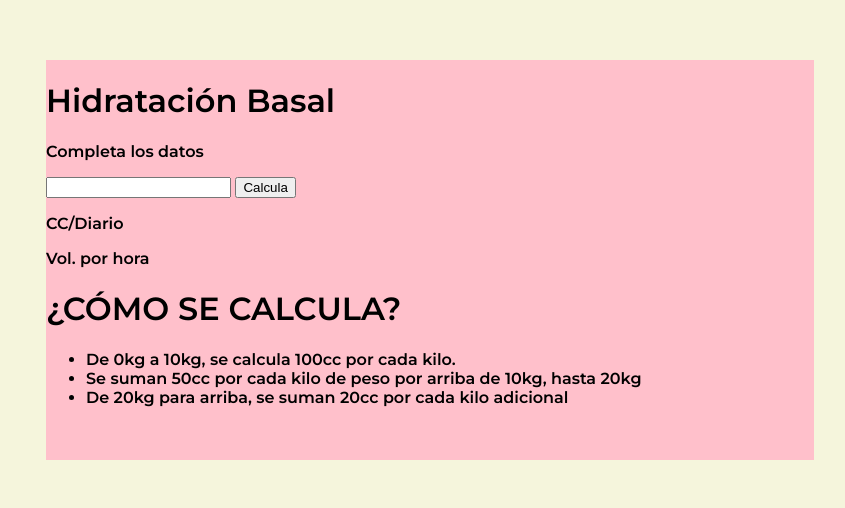
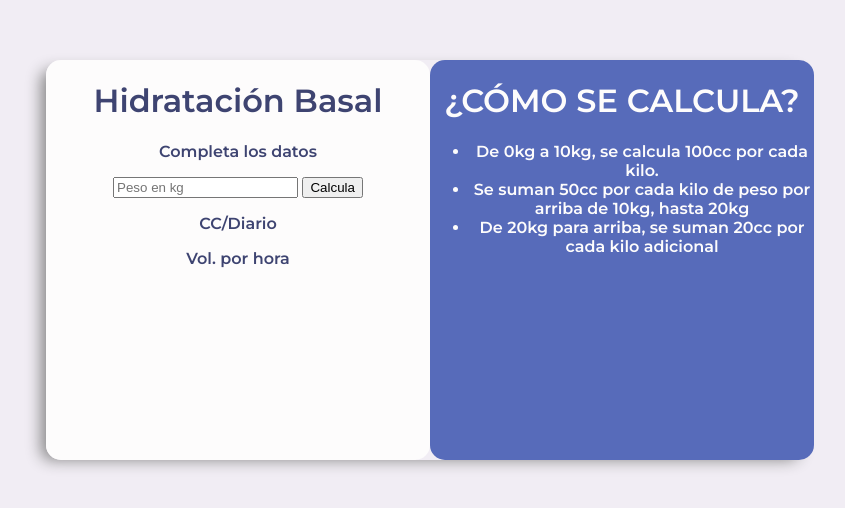
Before and after one commit to Gog0nn/Calculadora-HBasal, a plain HTML site: page index.html in a window 1280 px wide. Shown: the part 140-648 px from the top of the page, without its empty margins (210-1055 px from the left). Drawn offline with Linux system fonts and the light colour scheme.

Commit message:
V3 con más cambios en css

```diff
--- a/index.html
+++ b/index.html
@@ -9,15 +9,20 @@
     </head>
 
     <body>
-   <div id="contenedor main">
+    <div id="contenedor">
+            <div id="calculadora">
+                <div>
                     <h1>Hidratación Basal</h1>
                         <p>Completa los datos</p>
-        <input type="number"/>
+                        <input type="number" placeholder="Peso en kg"/>
             <!-- Input son atributos que sirven para poner "cosas" en la página -->
                         <button> Calcula </button>
                         <p>CC/Diario</p>
                         <p>Vol. por hora</p>
-
+                </div>
+            </div>
+            <div id="detalle">
+                <div>
                     <h1>¿CÓMO SE CALCULA?</h1>
                         <ul>
                             <li>De 0kg a 10kg, se calcula 100cc por cada kilo.</li>
@@ -25,6 +30,8 @@
                             <li>De 20kg para arriba, se suman 20cc por cada kilo adicional</li>
                         </ul>
                 </div>
+            </div>
+    </div>
 
     </body>
 </html>
--- a/style.css
+++ b/style.css
@@ -2,16 +2,34 @@
 
 body {
     font-family: "Montserrat", sans-serif;
-    color: black;
-    background-color: beige;
+    color: #3E4471;
+    background-color: #F1EDF4;
 }
 
-div {
-    background-color: pink;
+#contenedor {
     width: 60vw;
     height: 50vh;
+    text-align: center;
     position: absolute;
-
     inset: 0;
     margin: auto;
+    box-shadow: -10px 5px 15px -5px #888888;
+    border-radius: 15px;
 }
+
+#calculadora {
+    background: #FDFCFC;
+    width: 50%;
+    height: 100%;
+    float: left;
+    border-radius: 15px;
+}
+
+#detalle {
+background: #576BBA;
+width: 50%;
+height: 100%;
+float: right;
+color: #FDFCFC;
+border-radius: 15px
+}
```
Lines whose indentation alone changed are shown as unchanged.
